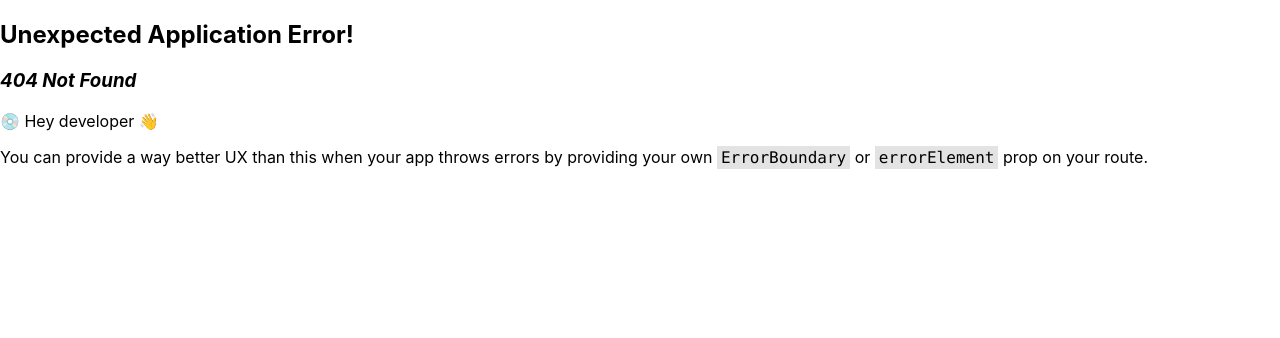
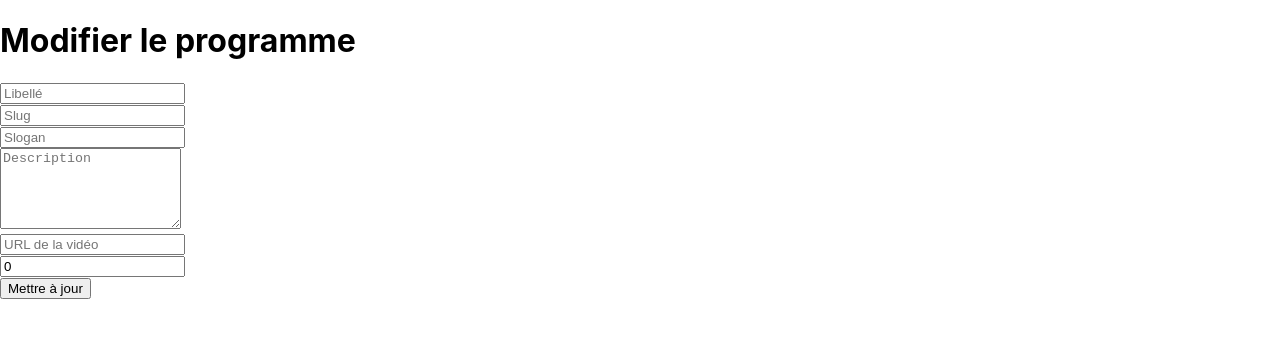
Before and after one commit to assia-asri/psychosoinfront, a React (Create React App) app: page /programmes/1 in a window 1280 px wide. Before the commit this address had no page. Shown: the top 338 px of the page. Built offline with nearby package versions, Linux system fonts and the light colour scheme; no server answers.

Commit message:
ajout de la page de mise a jour des programmes

```diff
--- a/src/App.js
+++ b/src/App.js
@@ -52,7 +52,11 @@ function App() {
               <div className='table-column'>{program.price}</div>
               <div className='table-column'>{program.createdAt}</div>
               <div className='table-column'>
-                <button>
+                <button
+                  onClick={()=>{
+                    navigate("/programmes/" + program.id)
+                  }}
+                >
                   editer
                 </button>
                 <button
--- a/src/index.js
+++ b/src/index.js
@@ -8,6 +8,7 @@ import {
   RouterProvider,
 } from "react-router-dom";
 import ProgramAdd from './pages/ProgramAdd';
+import ProgramUpdate from './pages/ProgramUpdate';
 
 const router = createBrowserRouter([
   {
@@ -17,6 +18,10 @@ const router = createBrowserRouter([
   {
     path: "/programmes/nouveau",
     element: <ProgramAdd />,
+  },
+  {
+    path: "/programmes/:id",
+    element: <ProgramUpdate />,
   },
 ]);
 
--- /dev/null
+++ b/src/pages/ProgramUpdate.js
@@ -0,0 +1,82 @@
+import { useState, useEffect } from 'react';
+import { useNavigate, useParams } from 'react-router-dom';
+
+function ProgramUpdate() {
+    // useParam permet de recuper le paramettre id (ou autre) depuis le path du navigateur
+    let { id } = useParams();
+    let navigate = useNavigate();
+
+    const [name, setName] = useState('')
+    const [slug, setSlug] = useState('')
+    const [slogan, setSlogan] = useState('')
+    const [description, setDescription] = useState("")
+    const [url, setUrl] = useState("")
+    const [price, setPrice] = useState(0)
+
+    // récuperer les données su programme depuis le back
+    // puis, allimenter les etats
+    useEffect(() => {
+        fetch('http://localhost:3001/programs/' + id).then((response) => {
+          return response.json()
+        }).then((data) => {
+          setName(data.name)
+          setSlug(data.slug)
+          setSlogan(data.slogan)
+          setDescription(data.description)
+          setUrl(data.url)
+          setPrice(data.price)
+        })
+    }, [])
+
+    return (
+        <div className="ProgramUpdate">
+            <h1>Modifier le programme</h1>
+            <div className='form'>
+                <input type='text' placeholder='Libellé' value={name} onChange={(e) => {
+                    setName(e.target.value)
+                }} /><br></br>
+                <input type='text' placeholder='Slug' value={slug} onChange={(e) => {
+                    setSlug(e.target.value)
+                }} /><br></br>
+                <input type='text' placeholder='Slogan' value={slogan} onChange={(e) => {
+                    setSlogan(e.target.value)
+                }} /><br></br>
+                <textarea rows={5} placeholder='Description' value={description} onChange={(e) => {
+                    setDescription(e.target.value)
+                }} /><br></br>
+                <input type='text' placeholder='URL de la vidéo' value={url} onChange={(e) => {
+                    setUrl(e.target.value)
+                }} /><br></br>
+                <input type='number' placeholder='Prix' value={price} onChange={(e) => {
+                    setPrice(e.target.value)
+                }} /><br></br>
+
+                <button onClick={(e) => {
+                    // mettre a jour les données grace au route PUT
+                    fetch("http://localhost:3001/programs/" + id, {
+                        method: "PUT",
+                        headers: {
+                            "Content-Type": "application/json"
+                        },
+                        body: JSON.stringify({
+                            name,
+                            slug,
+                            slogan,
+                            description,
+                            url,
+                            price
+                        })
+                    }).then((data) => {
+                        navigate('/')
+                        console.log(data);
+                    }).catch((error) => {
+                        console.log(error);
+                    });
+
+                }}>Mettre à jour</button>
+            </div>
+        </div>
+    );
+}
+
+export default ProgramUpdate;
```
